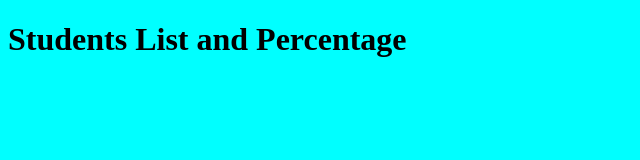
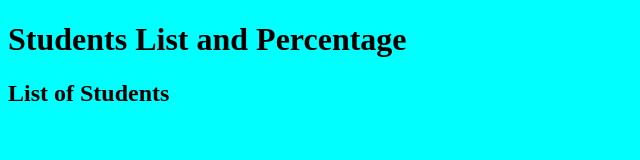
Before and after one commit to aliimran271/Rebase, a plain HTML site: page home.html in a window 1280 px wide. Shown: the whole page, without its empty margins (0-640 px from the left). Drawn offline with Linux system fonts and the light colour scheme.

Commit message:
C2, Master Br, List Heading Added

```diff
--- a/home.html
+++ b/home.html
@@ -5,5 +5,6 @@
 		</head>
 		<body bgcolor='cyan'>
 			<h1>Students List and Percentage</h1>
+			<h2>List of Students</h2>
 		</body>
 	</html>
```
